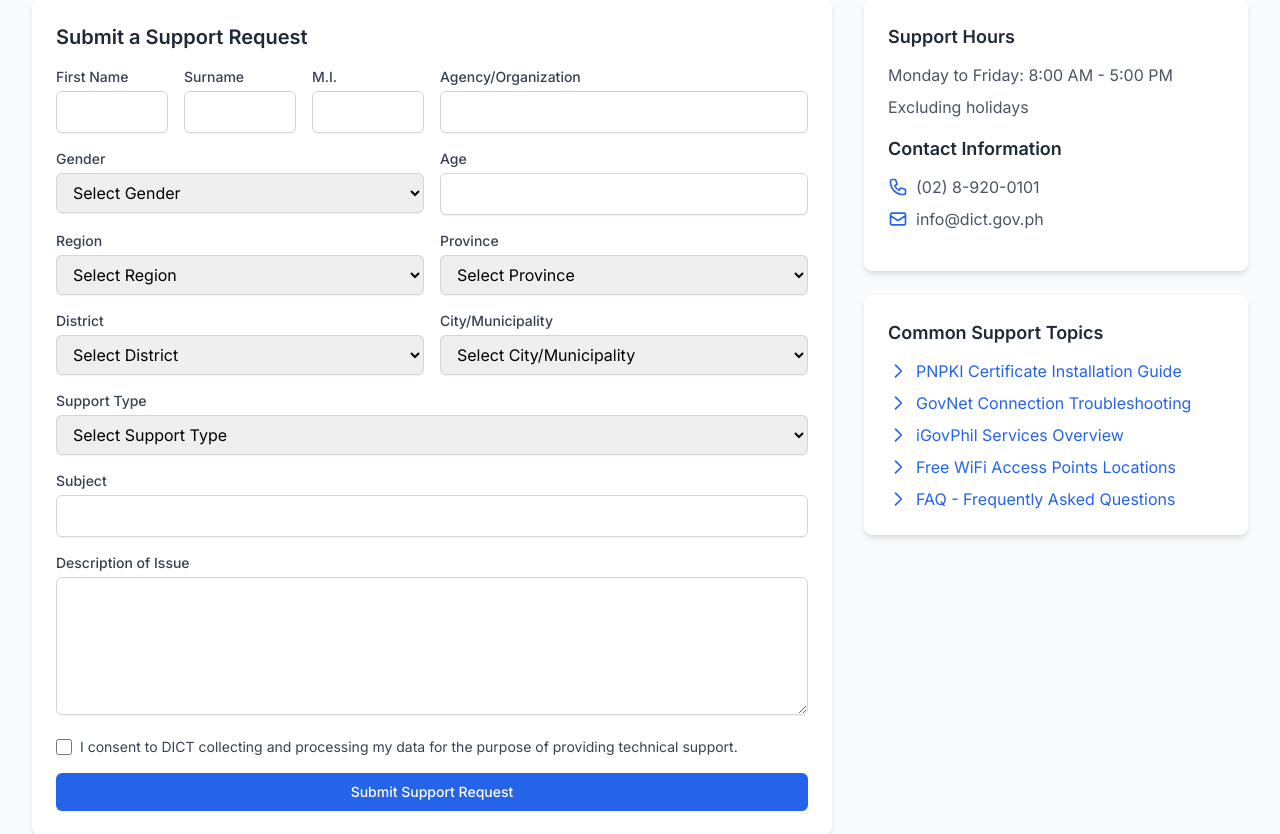
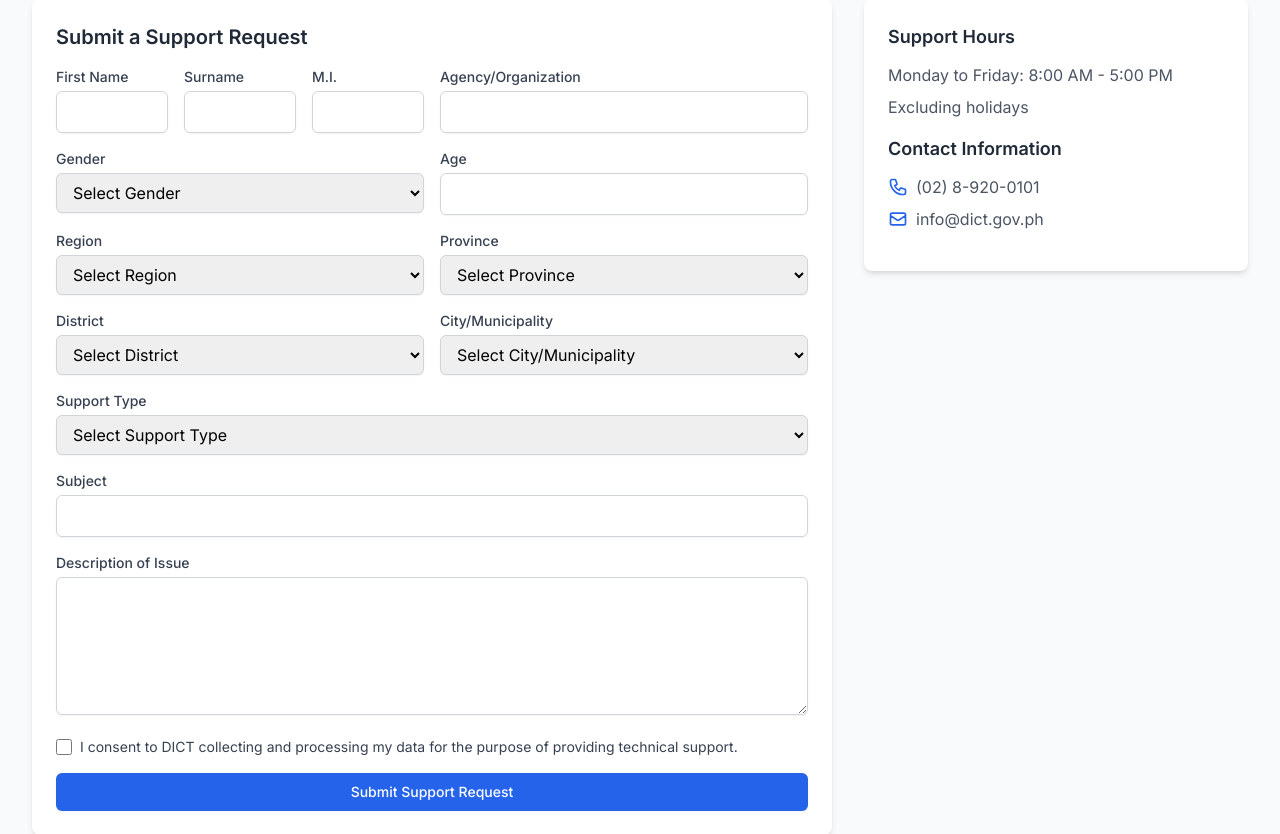
Before and after one commit to francispepito11/phase2, a PHP site: page /tech-support.php in a window 1280 px wide. Shown: the part 177-1011 px from the top of the page. Run offline with PHP 8.4, Linux system fonts and the light colour scheme; data comes from the database, SQL or seed files in the repository; some libraries are stand-ins or nearby versions.

Commit message:
Remove common support topics section from tech support page

```diff
--- a/tech-support.php
+++ b/tech-support.php
@@ -259,51 +259,6 @@ unset($_SESSION['success_message']);
                     </p>
                 </div>
 
-                <div class="bg-white rounded-lg shadow-md p-6">
-                    <h3 class="text-lg font-semibold text-gray-800 mb-3">Common Support Topics</h3>
-                    <ul class="space-y-2">
-                        <li>
-                            <a href="#" class="flex items-center text-blue-600 hover:text-blue-800">
-                                <svg xmlns="http://www.w3.org/2000/svg" class="h-5 w-5 mr-2" fill="none" viewBox="0 0 24 24" stroke="currentColor">
-                                    <path stroke-linecap="round" stroke-linejoin="round" stroke-width="2" d="M9 5l7 7-7 7" />
-                                </svg>
-                                PNPKI Certificate Installation Guide
-                            </a>
-                        </li>
-                        <li>
-                            <a href="#" class="flex items-center text-blue-600 hover:text-blue-800">
-                                <svg xmlns="http://www.w3.org/2000/svg" class="h-5 w-5 mr-2" fill="none" viewBox="0 0 24 24" stroke="currentColor">
-                                    <path stroke-linecap="round" stroke-linejoin="round" stroke-width="2" d="M9 5l7 7-7 7" />
-                                </svg>
-                                GovNet Connection Troubleshooting
-                            </a>
-                        </li>
-                        <li>
-                            <a href="#" class="flex items-center text-blue-600 hover:text-blue-800">
-                                <svg xmlns="http://www.w3.org/2000/svg" class="h-5 w-5 mr-2" fill="none" viewBox="0 0 24 24" stroke="currentColor">
-                                    <path stroke-linecap="round" stroke-linejoin="round" stroke-width="2" d="M9 5l7 7-7 7" />
-                                </svg>
-                                iGovPhil Services Overview
-                            </a>
-                        </li>
-                        <li>
-                            <a href="#" class="flex items-center text-blue-600 hover:text-blue-800">
-                                <svg xmlns="http://www.w3.org/2000/svg" class="h-5 w-5 mr-2" fill="none" viewBox="0 0 24 24" stroke="currentColor">
-                                    <path stroke-linecap="round" stroke-linejoin="round" stroke-width="2" d="M9 5l7 7-7 7" />
-                                </svg>
-                                Free WiFi Access Points Locations
-                            </a>
-                        </li>
-                        <li>
-                            <a href="#" class="flex items-center text-blue-600 hover:text-blue-800">
-                                <svg xmlns="http://www.w3.org/2000/svg" class="h-5 w-5 mr-2" fill="none" viewBox="0 0 24 24" stroke="currentColor">
-                                    <path stroke-linecap="round" stroke-linejoin="round" stroke-width="2" d="M9 5l7 7-7 7" />
-                                </svg>
-                                FAQ - Frequently Asked Questions
-                            </a>
-                        </li>
-                    </ul>
-                </div>
             </div>
         </div>
     </div>
```
